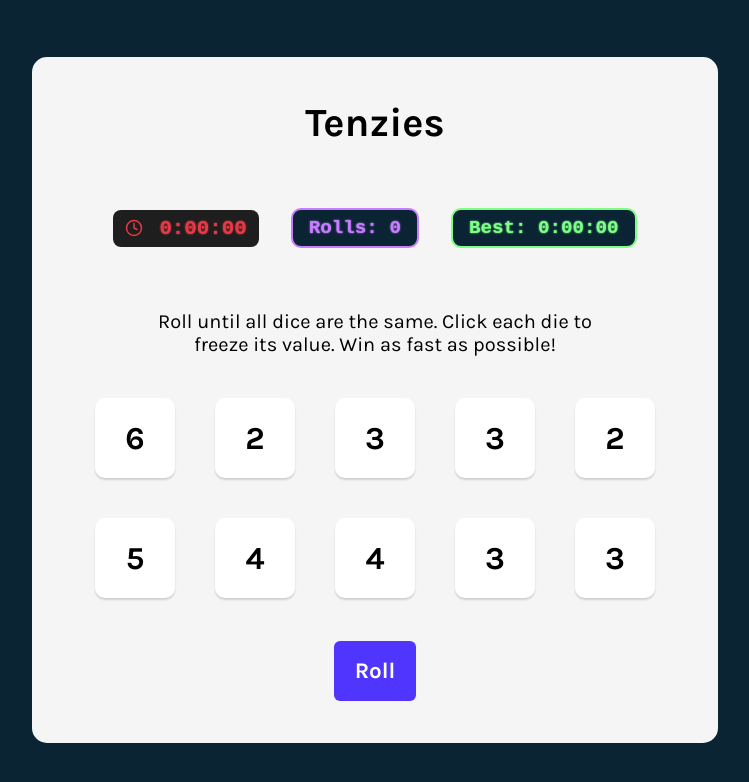
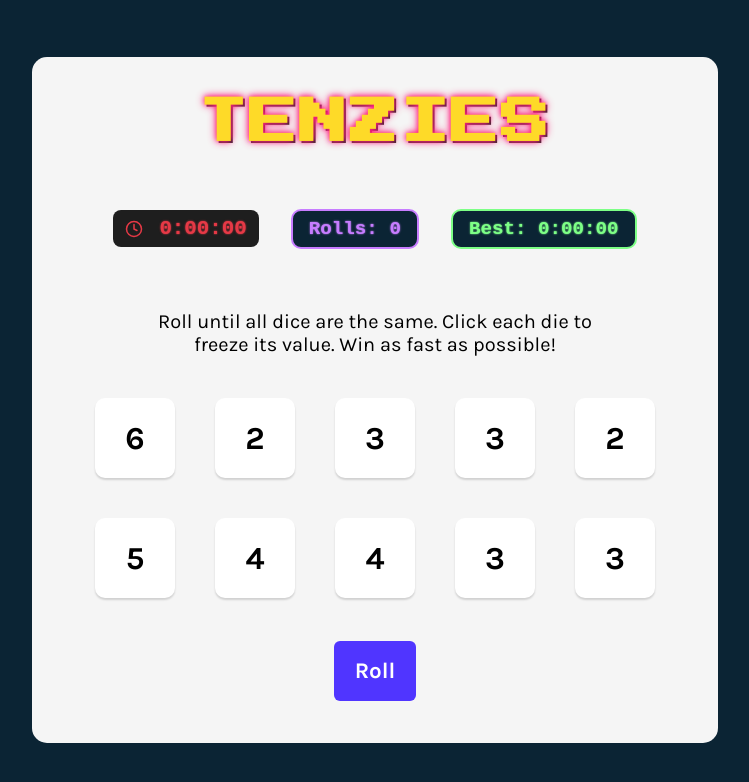
Before and after one commit to MannShah720/Tenzies, a React (Vite) app: page / in a window 1280 px wide. Shown: the top 782 px of the page, without its empty margins (265-1014 px from the left). Built offline with nearby package versions, Linux system fonts and the light colour scheme.

Commit message:
updated title to look more arcade like

```diff
--- a/index.html
+++ b/index.html
@@ -7,6 +7,7 @@
     <link rel="preconnect" href="https://fonts.googleapis.com">
     <link rel="preconnect" href="https://fonts.gstatic.com" crossorigin>
     <link href="https://fonts.googleapis.com/css2?family=Karla:ital,wght@0,200..800;1,200..800&display=swap" rel="stylesheet">
+    <link href="https://fonts.googleapis.com/css2?family=Press+Start+2P&display=swap" rel="stylesheet">
     <title>Tenzies</title>
   </head>
   <body>
--- a/src/App.jsx
+++ b/src/App.jsx
@@ -138,7 +138,7 @@ function App() {
   }
 
 
-  // ---------- Return ----------
+  // ------------------ Return ------------------
   return (
     <main>
       {gameWon && <Confetti width={1535} height={725} gravity={0.15}/>}
--- a/src/index.css
+++ b/src/index.css
@@ -33,8 +33,26 @@ main {
 }
 
 .title {
-    font-size: 40px;
+    font-size: 3rem;
     margin: 0;
+    text-transform: uppercase;
+    letter-spacing: 2px;
+    color: #ffd60a;
+    font-family: 'Press Start 2P', cursive;
+    text-shadow:
+        2px 2px 0 #000,
+        4px 4px 0 #ff006e;
+    animation: flicker 1.2s infinite alternate;
+    text-shadow:
+        0 0 5px #ff006e,
+        0 0 10px #ff006e,
+        2px 2px 0 #000;
+}
+
+@keyframes flicker {
+    0%   { opacity: 1; }
+    50%  { opacity: 0.85; transform: scale(1.01); }
+    100% { opacity: 1; }
 }
 
 .timer {
@@ -124,6 +142,7 @@ button.roll-btn {
     transition: background-color .2s ease-out;
 }
 
+
 .roll-btn.rolls {
   background-color: #5035FF;
 }
```
